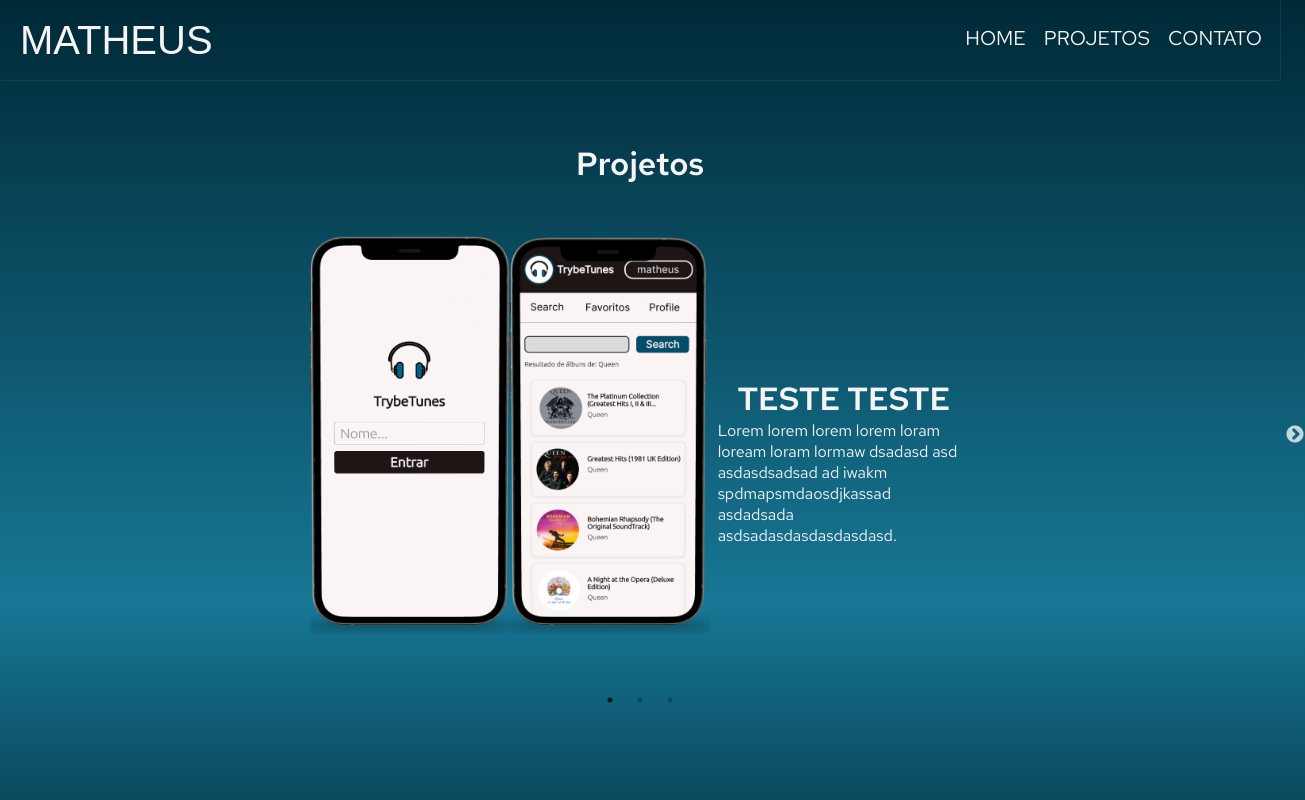
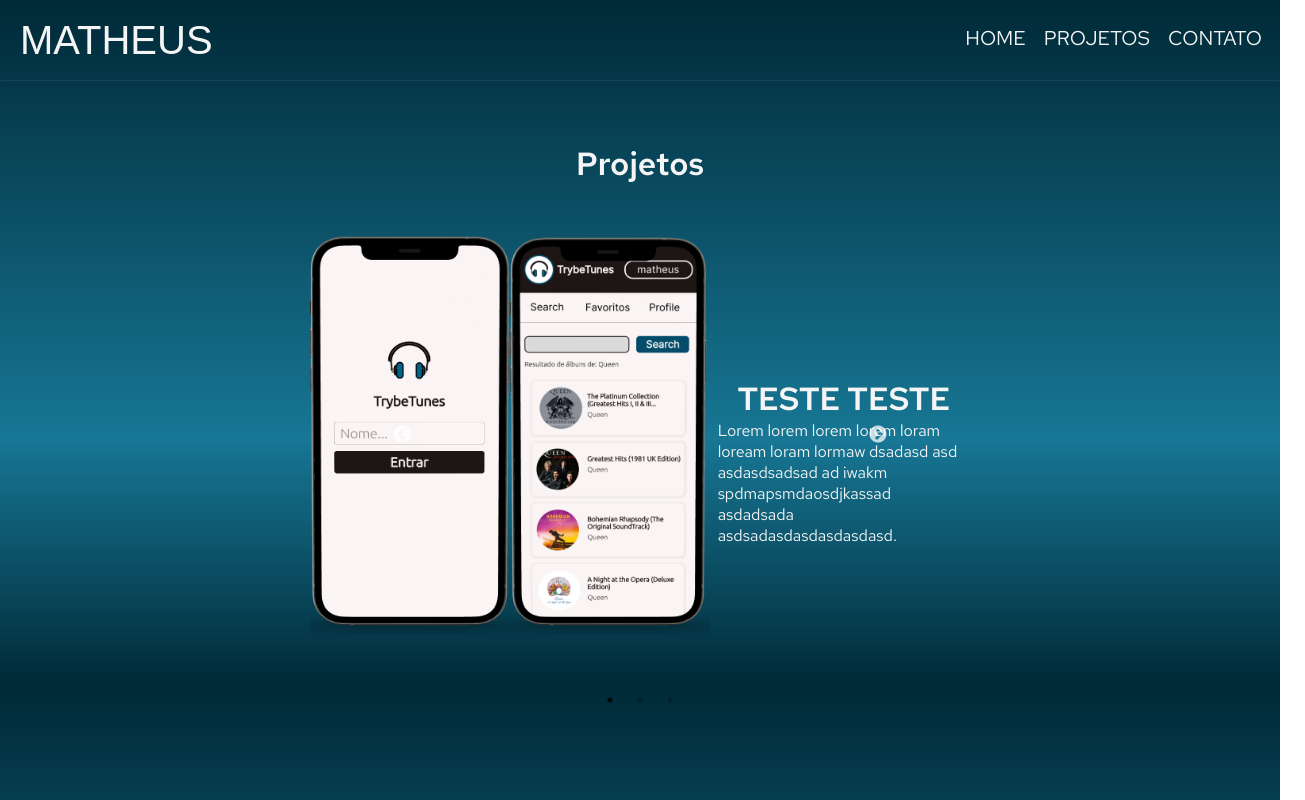
Before and after one commit to matheusjesse/portifolio-matheus-jesse, a React (Create React App) app: page /projetos in a window 1280 px wide. Shown: the top 800 px of the page, 1305 px wide, since content can reach past the window. Built offline with nearby package versions, Linux system fonts and the light colour scheme; a web font is replaced by a local one.

Commit message:
arrumando o tamnho das paginas Home e Projeto e arrumando a posição da arrow do carousel

```diff
--- a/src/styles/HomeContainer.js
+++ b/src/styles/HomeContainer.js
@@ -46,7 +46,6 @@ img {
 .contato-body {
   display: flex;
   justify-content: space-evenly;
-  width: 100vw;
   height: 73vh;
   margin-top: 170px;
 }
--- a/src/styles/ProjetoContainer.js
+++ b/src/styles/ProjetoContainer.js
@@ -2,7 +2,7 @@ import styled from 'styled-components';
 
 
 export const ProjetoContainer = styled.div`
-  height: 100vh;
+  width: 100%;
 
   h1 {
     text-align: center;
@@ -10,6 +10,7 @@ export const ProjetoContainer = styled.div`
   }
 
   .projetoSection {
+    margin: 0 20px 0px 20px;
   }
 
   .slick-slide > div {
@@ -22,6 +23,15 @@ export const ProjetoContainer = styled.div`
       padding: 0px;
   }
 
+  .slick-prev {
+    left: 30% !important;
+    z-index: 2;
+  }
+  .slick-next {
+    right: 30% !important;
+    z-index: 1;
+  }
+
 `;
 
 export default ProjetoContainer;
```
